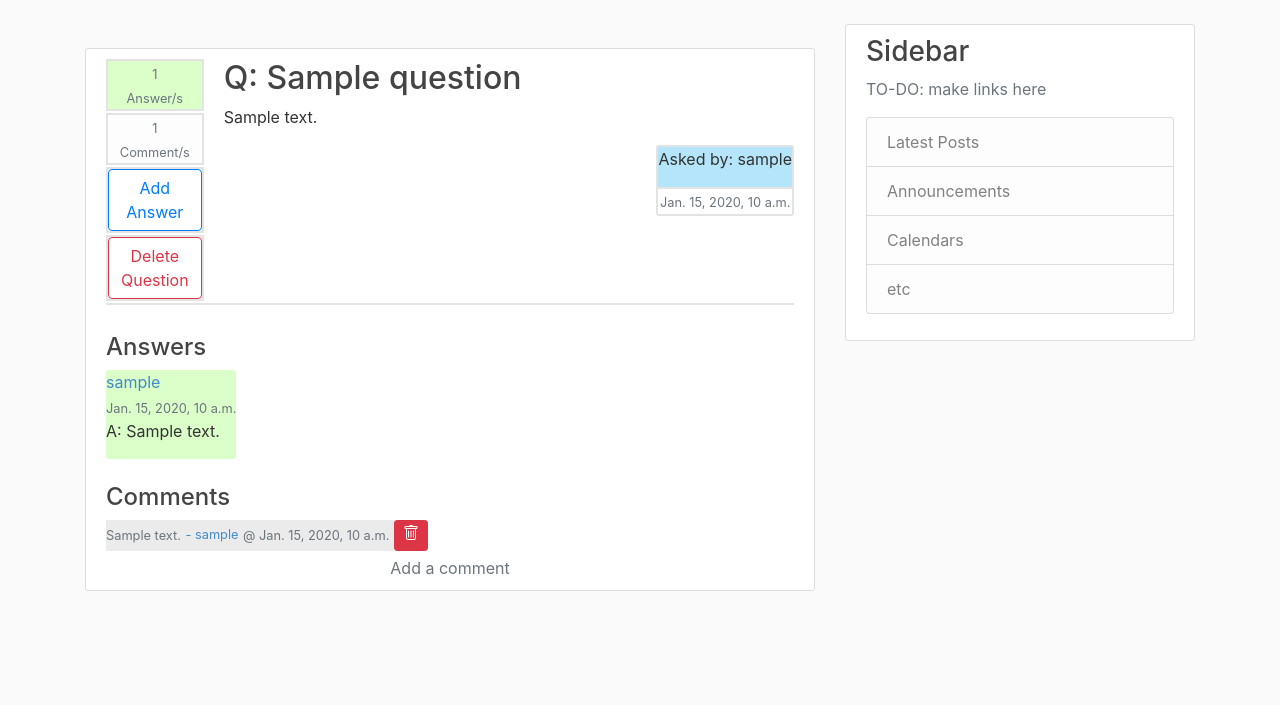
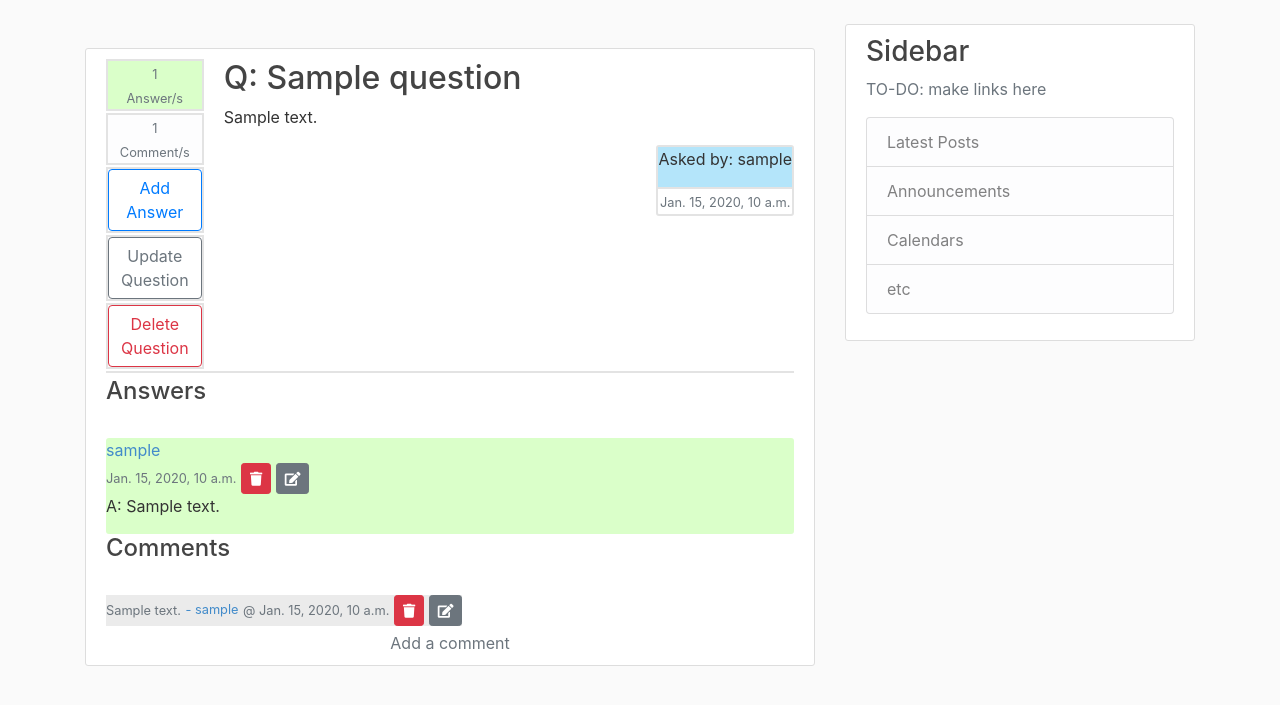
Before and after one commit to Jonnygibb/QnA-board-wmgtss, a Django app: page / in a window 1280 px wide. Shown: the part 56-761 px from the top of the page. Run offline with Django 4.2, Linux system fonts and the light colour scheme; a user stored in the database is signed in; tables that the repository leaves empty hold one stand-in row (values such as "Sample post"); some libraries are stand-ins or nearby versions.

Commit message:
Added comment update and delete functionality for users and superusers

```diff
--- a/app/board/static/board/board.css
+++ b/app/board/static/board/board.css
@@ -15,6 +15,7 @@ body {
   .answer {
     background-color: #DAFFC9;
     border-radius: 3px;
+    width: 100%;
   }
 
   .comment {
--- a/app/board/templates/users/base.html
+++ b/app/board/templates/users/base.html
@@ -10,6 +10,10 @@
     <link rel="stylesheet" href="https://maxcdn.bootstrapcdn.com/bootstrap/4.0.0/css/bootstrap.min.css" integrity="sha384-Gn5384xqQ1aoWXA+058RXPxPg6fy4IWvTNh0E263XmFcJlSAwiGgFAW/dAiS6JXm" crossorigin="anonymous">
 
     <link rel="stylesheet" type="text/css" href="{% static 'board/board.css' %}">
+
+    <!-- Font Awesome icons -->
+    <link rel="stylesheet" href="https://use.fontawesome.com/releases/v5.7.0/css/all.css" integrity="sha384-lZN37f5QGtY3VHgisS14W3ExzMWZxybE1SJSEsQp9S+oqd12jhcu+A56Ebc1zFSJ" crossorigin="anonymous">
+
 
     {% if title %}
         <title>Wmgtss Board - {{ title }}</title>
--- a/app/board/templates/users/home.html
+++ b/app/board/templates/users/home.html
@@ -27,16 +27,26 @@
               </div>
               {% if user.is_superuser %}
                 <div class="stat">
-                  <a href="{% url 'answer-create' question.slug %}" class="btn btn-outline-primary btn-block">Add<br>Answer</a>
+                  <a class="btn btn-outline-primary btn-block" href="{% url 'answer-create' question.slug %}">Add<br>Answer</a>
                 </div>
                 <div class="stat">
-                  <a href="{% url 'question-delete' question.slug %}" class="btn btn-outline-danger btn-block">Delete<br>Question</a>
+                  <a class="btn btn-outline-secondary btn-block" href="{% url 'question-update' question.slug %}">Update<br>Question</a>
+                </div>
+                <div class="stat">
+                  <a class="btn btn-outline-danger btn-block" href="{% url 'question-delete' question.slug %}">Delete<br>Question</a>
+                </div>
+              {% elif user == question.user %}
+                <div class="stat">
+                  <a class="btn btn-outline-secondary btn-block" href="{% url 'question-update' question.slug %}">Update<br>Question</a>
+                </div>
+                <div class="stat">
+                  <a class="btn btn-outline-danger btn-block" href="{% url 'question-delete' question.slug %}">Delete<br>Question</a>
                 </div>
               {% endif %}
             </div>
             <div class="media-body">
               <!--URl here uses the slug field to redirect users to the detail page of a specific question-->
-              <h2><a class="article-title" href="{% url 'question-detail' question.slug %}">Q: {{ question.title }}</a></h2>
+              <h2>Q: {{ question.title }}</h2>
               <p class="article-content">{{ question.description }}</p>
               <div class="float-right question-metadata">
                 <div class="question-author">
@@ -52,9 +62,11 @@
               </div>
             </div>
           </div>
+          {% if question.answer.count > 0 %}
+            <h4>Answers</h4>
+          {% endif %}
           {% for answer in question.answer.all %}
             <br>
-          <h4>Answers</h4>
             <div class="answer media-body">
               <div class="article-metadata">
                 {% if answer.user.is_superuser %}
@@ -63,23 +75,33 @@
                   <p class="blue mr-2">{{ answer.user.first_name }} {{ answer.user.last_name }}</p>
                 {% endif %}
                 <small class="text-muted">{{ answer.created_at }}</small>
+                {% if user.is_superuser or user == comment.user %}
+                  <a class="btn btn-danger btn-sm" href="{% url 'answer-delete' question.slug answer.id %}">
+                    <i class="fa fa-trash" aria-hidden="true"></i>
+                  </a>
+                  <a class="btn btn-secondary btn-sm" href="{% url 'answer-update' question.slug answer.id %}">
+                    <i class="fas fa-edit"></i>
+                  </a>
+                {% endif %}
               </div>
               <p class="article-content">A: {{ answer.description }}</p>
             </div>
           {% endfor %}
+          {% if question.comment.count > 0 %}
+            <h4>Comments</h4>
+          {% endif %}
           {% for comment in question.comment.all %}
           <br>
-          <h4>Comments</h4>
           <div class="comment media-body">
             <small class="text-muted article-content">{{ comment.description }}</small>
             <small class="blue"> - {{ comment.user }}</small>
             <small class="text-muted">@ {{ comment.created_at }}</small>
-            {% if user.is_superuser %}
+            {% if user.is_superuser or user == comment.user %}
               <a class="btn btn-danger btn-sm" href="{% url 'comment-delete' question.slug comment.id %}">
-                <svg xmlns="http://www.w3.org/2000/svg" width="16" height="16" fill="currentColor" class="bi bi-trash" viewBox="0 0 16 16">
-                  <path d="M5.5 5.5A.5.5 0 0 1 6 6v6a.5.5 0 0 1-1 0V6a.5.5 0 0 1 .5-.5zm2.5 0a.5.5 0 0 1 .5.5v6a.5.5 0 0 1-1 0V6a.5.5 0 0 1 .5-.5zm3 .5a.5.5 0 0 0-1 0v6a.5.5 0 0 0 1 0V6z"/>
-                  <path fill-rule="evenodd" d="M14.5 3a1 1 0 0 1-1 1H13v9a2 2 0 0 1-2 2H5a2 2 0 0 1-2-2V4h-.5a1 1 0 0 1-1-1V2a1 1 0 0 1 1-1H6a1 1 0 0 1 1-1h2a1 1 0 0 1 1 1h3.5a1 1 0 0 1 1 1v1zM4.118 4 4 4.059V13a1 1 0 0 0 1 1h6a1 1 0 0 0 1-1V4.059L11.882 4H4.118zM2.5 3V2h11v1h-11z"/>
-                </svg>
+                <i class="fa fa-trash" aria-hidden="true"></i>
+              </a>
+              <a class="btn btn-secondary btn-sm" href="{% url 'comment-update' question.slug comment.id %}">
+                <i class="fas fa-edit"></i>
               </a>
             {% endif %}
           </div>
--- a/app/board/urls.py
+++ b/app/board/urls.py
@@ -4,12 +4,14 @@ from board import views
 urlpatterns = [
     path('', views.BoardListView.as_view(), name = 'home'),
     # Cretes a url pattern with a variable to create a url for each post
-    path('question/<slug:slug>/', views.QuestionDetailView.as_view(), name = 'question-detail'),
+    path('questions/new/', views.QuestionCreateView.as_view(), name = 'question-create'),
     path('question/<slug:slug>/update', views.QuestionUpdateView.as_view(), name = 'question-update'),
     path('question/<slug:slug>/delete', views.QuestionDeleteView.as_view(), name = 'question-delete'),
     path('question/<slug:slug>/add_answer', views.AnswerCreateView.as_view(), name = 'answer-create'),
+    path('question/<slug:slug>/update_answer/<int:pk>', views.AnswerUpdateView.as_view(), name = 'answer-update'),
+    path('question/<slug:slug>/delete_answer/<int:pk>', views.AnswerDeleteView.as_view(), name = 'answer-delete'),
     path('question/<slug:slug>/add_comment', views.CommentCreateView.as_view(), name = 'comment-create'),
+    path('question/<slug:slug>/update_comment/<int:pk>', views.CommentUpdateView.as_view(), name = 'comment-update'),
     path('question/<slug:slug>/delete_comment/<int:pk>', views.CommentDeleteView.as_view(), name = 'comment-delete'),
-    path('questions/new/', views.QuestionCreateView.as_view(), name = 'question-create'),
     path('signup/', views.SignUpView.as_view(), name='signup'),
 ]
--- a/app/board/views.py
+++ b/app/board/views.py
@@ -44,17 +44,6 @@ class BoardListView(ListView):
     @method_decorator(login_required)
     def dispatch(self, request, *args, **kwargs):
         return super(BoardListView, self).dispatch(request, *args, **kwargs)
-
-class QuestionDetailView(DetailView):
-
-    model = Questions
-    template_name = 'users/questions_detail.html'
-
-    # Adds protection to questions by ensuring that only authenticated users can access it
-    @method_decorator(login_required)
-    def dispatch(self, request, *args, **kwargs):
-        return super(QuestionDetailView, self).dispatch(request, *args, **kwargs)
-
 
 class QuestionCreateView(CreateView):
     model = Questions
@@ -148,6 +137,58 @@ class AnswerCreateView(CreateView):
         form.instance.question = self.question
         return super().form_valid(form)
 
+class AnswerUpdateView(UserPassesTestMixin, UpdateView):
+    model = Answer
+    template_name = 'users/answer_form.html'
+    fields = ['description']
+    success_url = '/'
+
+    # Adds protection to questions by ensuring that only authenticated users can access it
+    @method_decorator(login_required)
+    def dispatch(self, request, *args, **kwargs):
+        return super(AnswerUpdateView, self).dispatch(request, *args, **kwargs)
+
+    def form_valid(self, form):
+        """
+        Overriding the form valid method to ensure that the logged in
+        user is set as the questions creator automatically
+        """
+        form.instance.user = self.request.user
+        return super().form_valid(form)
+
+    def test_func(self):
+        """
+        Uses a test to ensure that the creator of the question is only allowed to update
+        questions created by themselves
+        """
+        answer = self.get_object()
+        if self.request.user == answer.user:
+            return True
+        else:
+            return False
+
+class AnswerDeleteView(UserPassesTestMixin, DeleteView):
+
+    model = Answer
+    template_name = 'users/answer_confirm_delete.html'
+    success_url = '/'
+
+    # Adds protection to questions by ensuring that only authenticated users can access it
+    @method_decorator(login_required)
+    def dispatch(self, request, *args, **kwargs):
+        return super(AnswerDeleteView, self).dispatch(request, *args, **kwargs)
+
+    def test_func(self):
+        """
+        Uses a test to ensure that the creator of the question is only allowed to delete
+        questions created by themselves
+        """
+        comment = self.get_object()
+        if (self.request.user == comment.user) or (self.request.user.is_superuser):
+            return True
+        else:
+            return False
+
 class CommentCreateView(CreateView):
     model = Comment
     template_name = 'users/answer_form.html'
@@ -168,6 +209,36 @@ class CommentCreateView(CreateView):
         form.instance.user = self.request.user
         form.instance.question = self.question
         return super().form_valid(form)
+
+class CommentUpdateView(UserPassesTestMixin, UpdateView):
+    model = Comment
+    template_name = 'users/comment_form.html'
+    fields = ['description']
+    success_url = '/'
+
+    # Adds protection to questions by ensuring that only authenticated users can access it
+    @method_decorator(login_required)
+    def dispatch(self, request, *args, **kwargs):
+        return super(CommentUpdateView, self).dispatch(request, *args, **kwargs)
+
+    def form_valid(self, form):
+        """
+        Overriding the form valid method to ensure that the logged in
+        user is set as the questions creator automatically
+        """
+        form.instance.user = self.request.user
+        return super().form_valid(form)
+
+    def test_func(self):
+        """
+        Uses a test to ensure that the creator of the question is only allowed to update
+        questions created by themselves
+        """
+        answer = self.get_object()
+        if self.request.user == answer.user:
+            return True
+        else:
+            return False
 
 class CommentDeleteView(UserPassesTestMixin, DeleteView):
 
```
Also changed, not shown: app/board/templates/users/answer_confirm_delete.html (added, +16 -0 lines), app/board/templates/users/questions_detail.html (deleted, +0 -37 lines). Lines whose indentation alone changed are shown as unchanged.
